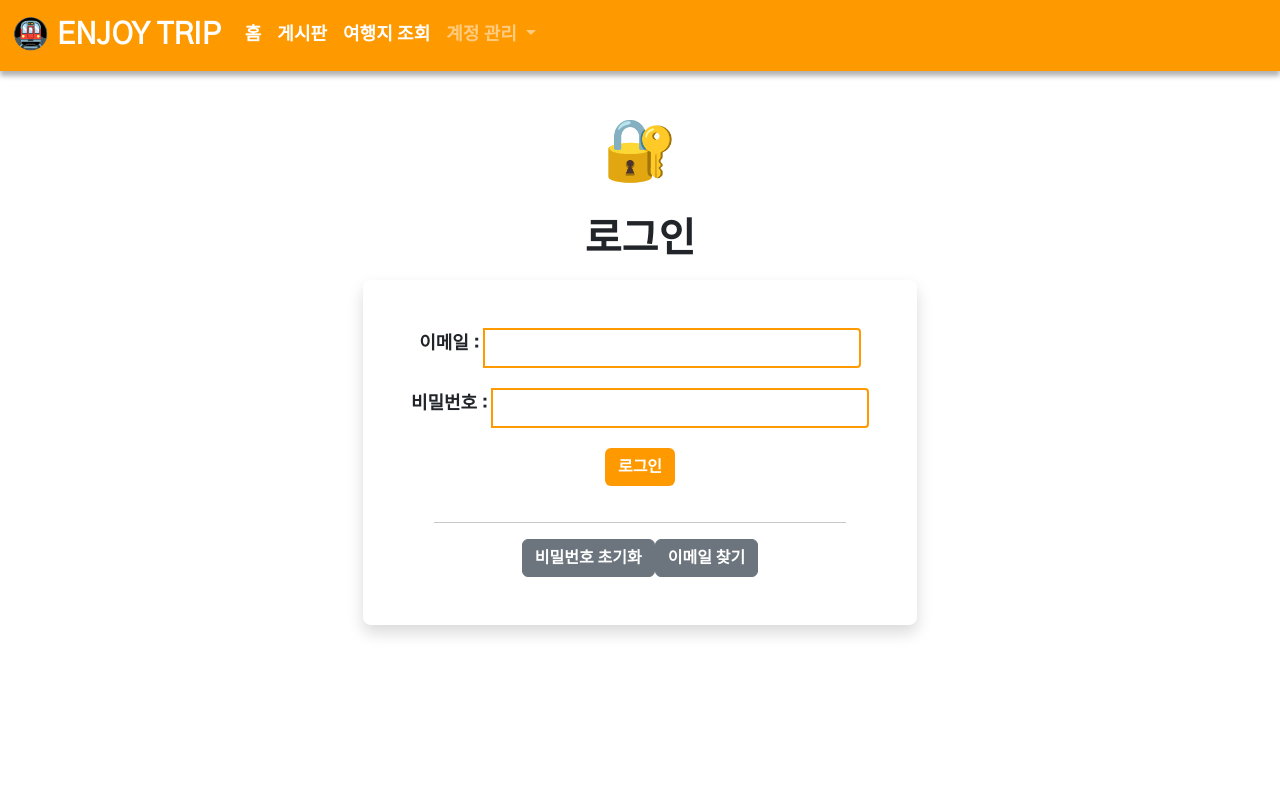
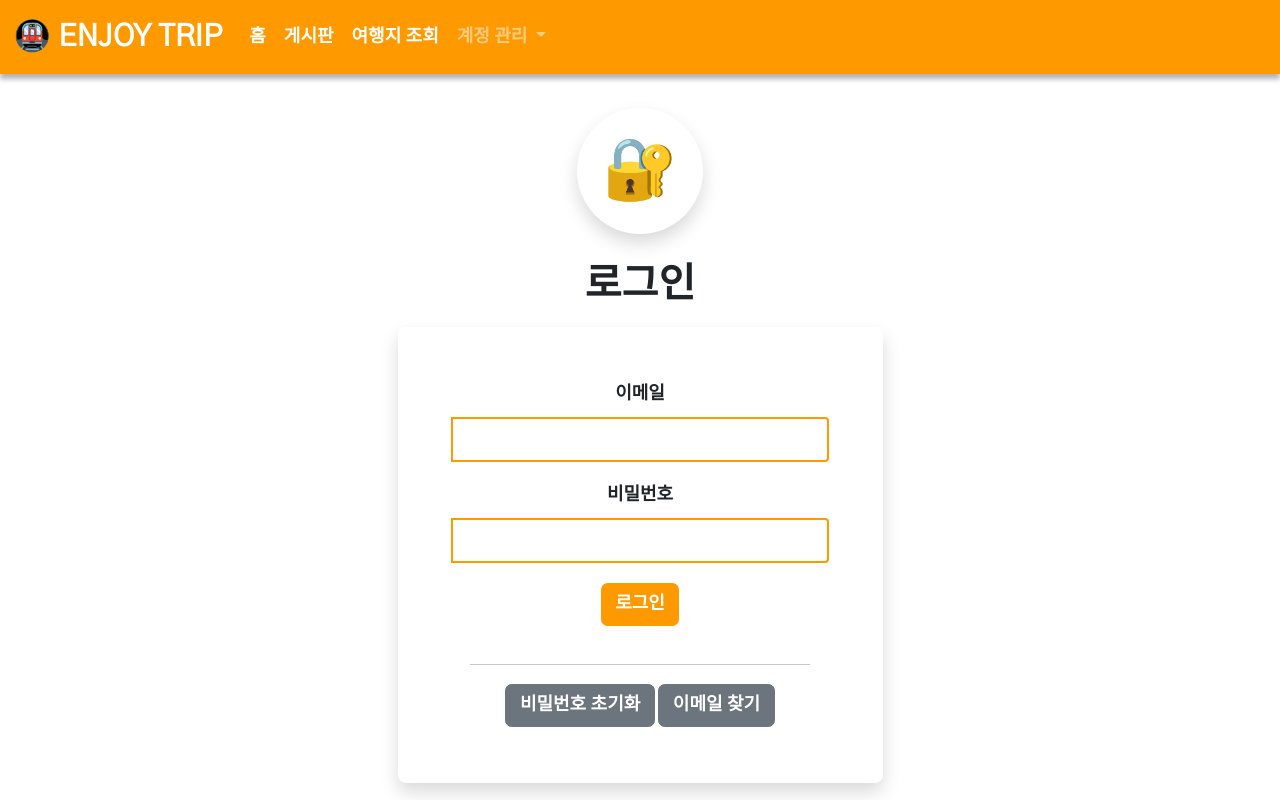
Before and after one commit to ForteEscape/Trip-Final-FrontEnd, a Vue app in the folder vueTeam/: page /login in a window 1280 px wide. Built offline with nearby package versions, Linux system fonts and the light colour scheme; what v-calendar would draw is missing.

Commit message:
[CHORE] 최신화

```diff
--- a/vueTeam/src/App.vue
+++ b/vueTeam/src/App.vue
@@ -17,7 +17,7 @@ import TopNav from "./components/TopNav.vue";
 <style>
 @import "./assets/colortheme.css";
 
-div {
+* {
   font-family: "Gothic A1", sans-serif;
   font-size: large;
   font-weight: 600;
@@ -41,6 +41,7 @@ header {
 /* 스크롤바의 폭 너비 */
 .scrollbar::-webkit-scrollbar {
   width: 8px;
+  height: 8px;
 }
 
 .scrollbar::-webkit-scrollbar-thumb {
--- a/vueTeam/src/components/KakaoMap.vue
+++ b/vueTeam/src/components/KakaoMap.vue
@@ -13,15 +13,7 @@ export default {
       markers: [],
     };
   },
-  unmounted() {
-    console.log("카카오맵 언마운트");
-    // Clean up markers and event listeners
-    if (this.markers.length > 0) {
-      this.markers.forEach((marker) => marker.setMap(null));
-      this.markers = [];
-    }
-    this.map = null;
-  },
+
   mounted() {
     console.log("카카오맵 마운트");
     if (window.kakao && window.kakao.maps) {
@@ -34,6 +26,17 @@ export default {
         "//dapi.kakao.com/v2/maps/sdk.js?autoload=false&appkey=0fec12a978cde1e45de3863164ab1eda&libraries=services,clusterer,drawing";
       document.head.appendChild(script);
     }
+  },
+
+  beforeUnmount() {
+    if (this.map) {
+      console.log("카카오맵 언마운트 이전")
+      this.map = null;
+    }
+  },
+
+  unmounted() {
+    console.log("카카오맵 언마운트");
   },
   methods: {
     test: function (param) {
--- a/vueTeam/src/views/LoginView.vue
+++ b/vueTeam/src/views/LoginView.vue
@@ -126,18 +126,18 @@ watch(phoneForEmail, (newValue) => {
 
 <template>
   <div class="page-wrapper">
-    <div class="page-icon">🔐</div>
+    <div class="page-icon shadow">🔐</div>
     <div class="title">
       <h1>로그인</h1>
     </div>
     <div class="login-container shadow">
       <form @submit.prevent="tryLogin">
         <div class="input-group">
-          <label for="username">이메일 :&nbsp</label>
+          <label for="username">이메일</label>
           <input type="text" id="email" v-model="email" required />
         </div>
         <div class="input-group">
-          <label for="password">비밀번호 :&nbsp</label>
+          <label for="password">비밀번호</label>
           <input type="password" id="password" v-model="password" required />
         </div>
         <div class="input-group">
@@ -147,7 +147,7 @@ watch(phoneForEmail, (newValue) => {
 
       <hr style="width: 90%" />
       <!-- 비밀번호 초기화 모달 -->
-      <div>
+      <div id="find-buttons">
         <button
           type="button"
           class="btn btn-secondary"
@@ -249,7 +249,7 @@ watch(phoneForEmail, (newValue) => {
         <div class="modal-dialog" role="document">
           <div class="modal-content">
             <div class="modal-header">
-              <h5 class="modal-title" id="emailModalLabel">비밀번호 초기화</h5>
+              <h5 class="modal-title" id="emailModalLabel">이메일 찾기</h5>
               <button
                 type="button"
                 class="close"
@@ -309,6 +309,10 @@ watch(phoneForEmail, (newValue) => {
 </template>
 <style scoped>
 @import "../assets/colortheme.css";
+#find-buttons button {
+  margin: 0.1rem;
+}
+
 
 .page-wrapper {
   display: flex;
@@ -326,6 +330,7 @@ watch(phoneForEmail, (newValue) => {
 
 .input-group {
   display: flex;
+  flex-direction: column;
   justify-content: center;
   align-items: center;
   margin-bottom: 20px;
--- a/vueTeam/src/views/SpotSearchView.vue
+++ b/vueTeam/src/views/SpotSearchView.vue
@@ -118,9 +118,7 @@ export default {
         <button class="btn button-basic" @click="search">검색하기</button>
       </div>
       <div id="map-content">
-        <keep-alive>
           <KakaoMap ref="KakaoMap"></KakaoMap>
-        </keep-alive>
       </div>
     </div>
 
```
